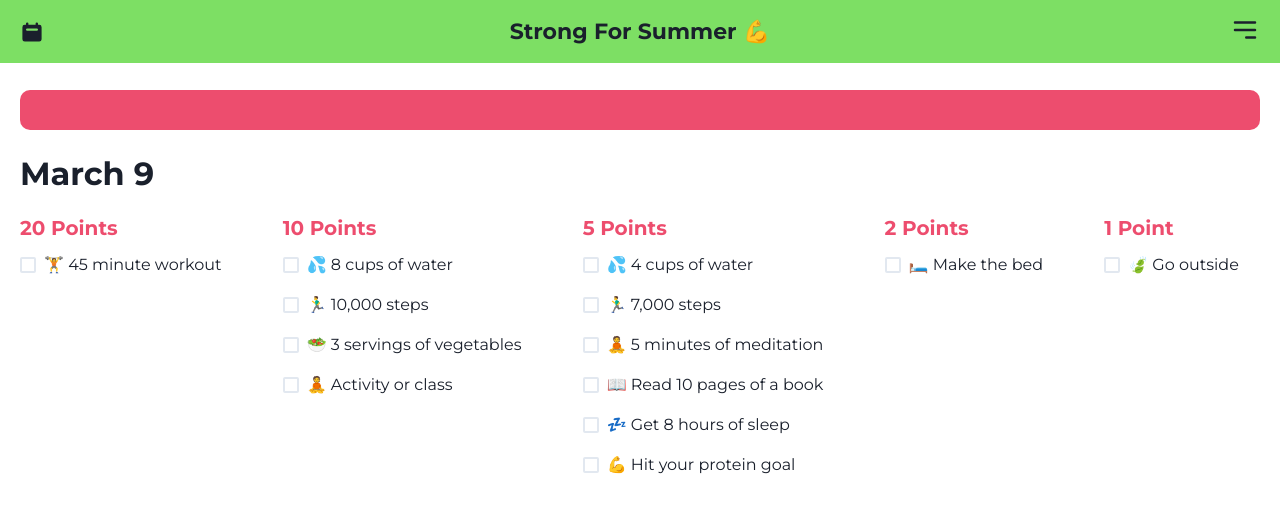
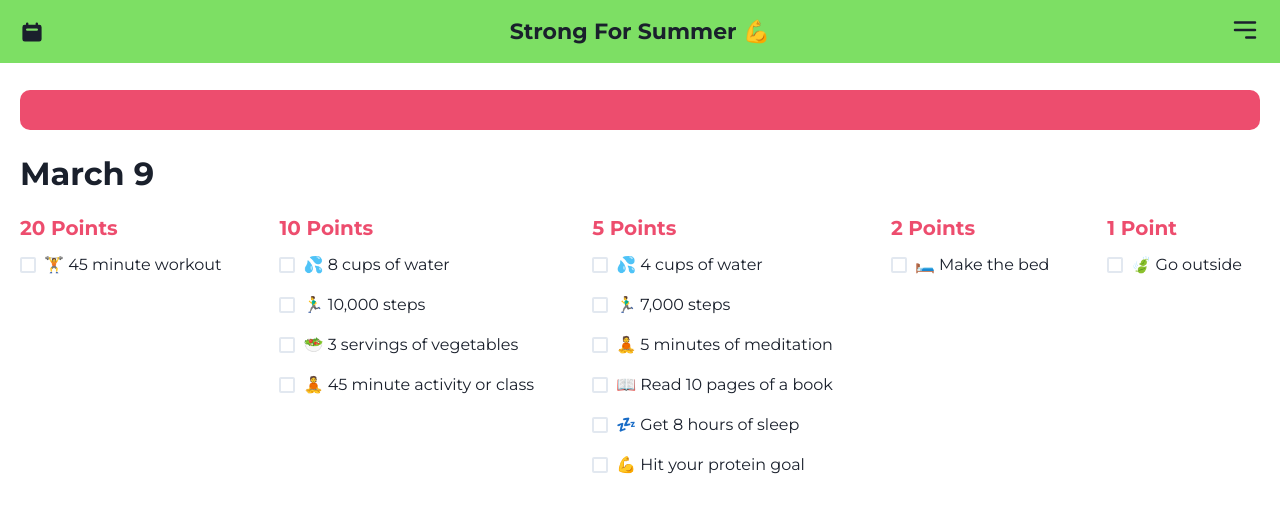
Before and after one commit to colbygarland/strong-for-summer, a Next.js app: page / in a window 1280 px wide. Shown: the top 512 px of the page. Built offline with nearby package versions, Linux system fonts and the light colour scheme; no server answers; the database is empty; sample sign-in values are in the browser's storage.

Commit message:
rename activity

```diff
--- a/pages/index.tsx
+++ b/pages/index.tsx
@@ -101,7 +101,7 @@ export default function Home() {
             <Activity date={date}>💦 8 cups of water</Activity>
             <Activity date={date}>🏃‍♂️ 10,000 steps</Activity>
             <Activity date={date}>🥗 3 servings of vegetables</Activity>
-            <Activity date={date}>🧘 Activity or class</Activity>
+            <Activity date={date}>🧘 45 minute activity or class</Activity>
           </Group>
           <Group>
             <H3>5 Points</H3>
--- a/services/api/activity.ts
+++ b/services/api/activity.ts
@@ -14,7 +14,7 @@ export const ACTIVITIES = {
   '🥗 3 servings of vegetables': {
     points: 10,
   },
-  '🧘 Activity or class': {
+  '🧘 45 minute activity or class': {
     points: 10,
   },
   '💦 4 cups of water': {
```
